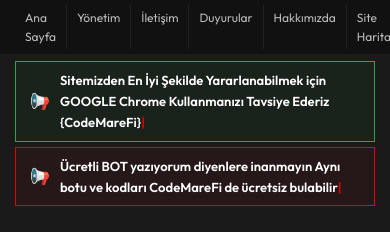
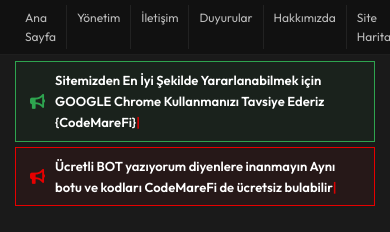
Before and after one commit to NBKBARIS/codemarefi, a Next.js app: page / in a window 390 px wide. Shown: the top 232 px of the page. Built offline with nearby package versions, Linux system fonts and the light colour scheme; a web font is replaced by a local one.

Commit message:
Replace native megaphone emoji with FontAwesome bullhorn icon

```diff
--- a/app/components/Navbar.tsx
+++ b/app/components/Navbar.tsx
@@ -97,12 +97,12 @@ export default function Navbar() {
       <div style={{ maxWidth: '1300px', margin: '0 auto', padding: '6px 15px 0' }}>
         {/* Yeşil bar */}
         <div style={{ display: 'flex', alignItems: 'center', gap: '10px', border: '1px solid #2ea44f', background: 'rgba(46,164,79,0.06)', padding: '8px 14px', marginBottom: '5px', fontSize: '13px', fontWeight: 600, minHeight: '38px' }}>
-          <span style={{ fontSize: '16px' }}>📢</span>
+          <i className="fa-solid fa-bullhorn" style={{ fontSize: '15px', color: '#2ea44f' }}></i>
           <span style={{ color: '#fff' }}>{greenText}<span style={{ color: '#e60000', animation: 'blink 0.7s infinite' }}>|</span></span>
         </div>
         {/* Kırmızı bar */}
         <div style={{ display: 'flex', alignItems: 'center', gap: '10px', border: '1px solid #e60000', background: 'rgba(230,0,0,0.06)', padding: '8px 14px', fontSize: '13px', fontWeight: 600, minHeight: '38px' }}>
-          <span style={{ fontSize: '16px' }}>📢</span>
+          <i className="fa-solid fa-bullhorn" style={{ fontSize: '15px', color: '#e60000' }}></i>
           <span style={{ color: '#fff' }}>{redText}<span style={{ color: '#e60000', animation: 'blink 0.7s infinite' }}>|</span></span>
         </div>
       </div>
```
